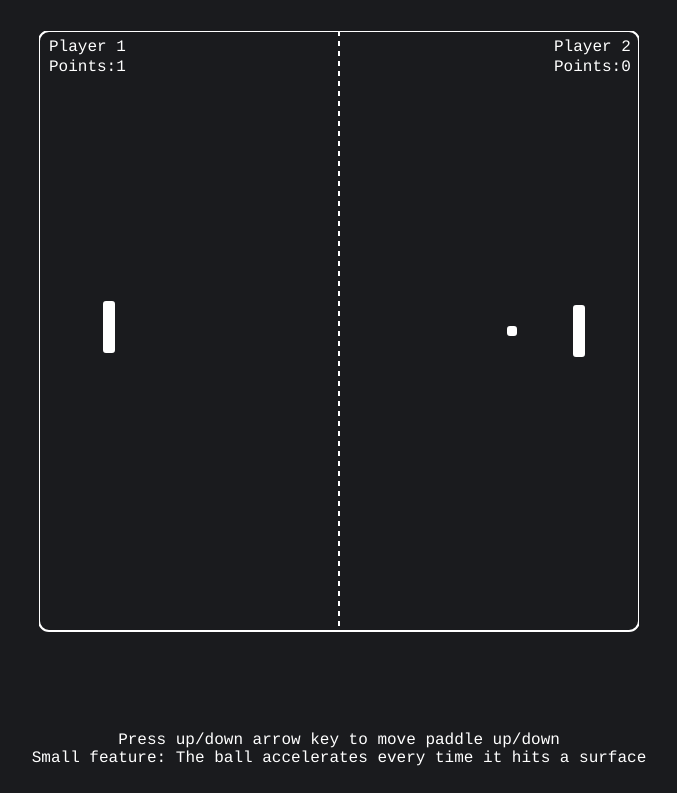
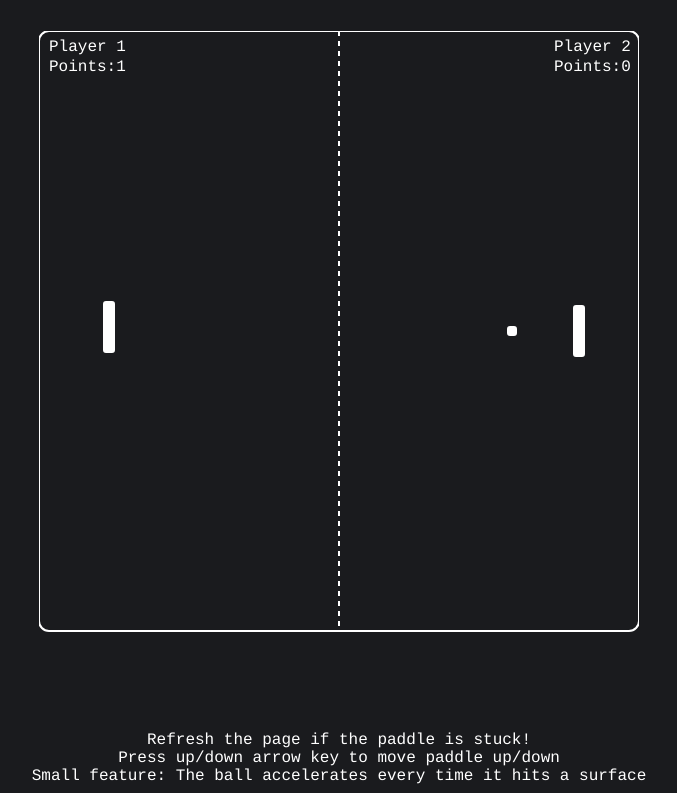
Before and after one commit to Kvnyu/pong, a website built with webpack: page pong.html in a window 1280 px wide. Shown: the part 68-861 px from the top of the page, without its empty margins (301-978 px from the left). Built offline with nearby package versions, Linux system fonts and the light colour scheme.

Commit message:
Update pong.html

```diff
--- a/pong.html
+++ b/pong.html
@@ -66,6 +66,7 @@
 
 
     </div>
+      <div class="text-center">Refresh the page if the paddle is stuck!</div>
     <div class="text-center">Press up/down arrow key to move paddle up/down</div>
     <div class="text-center">Small feature: The ball accelerates every time it hits a surface</div>
 </div>
```
